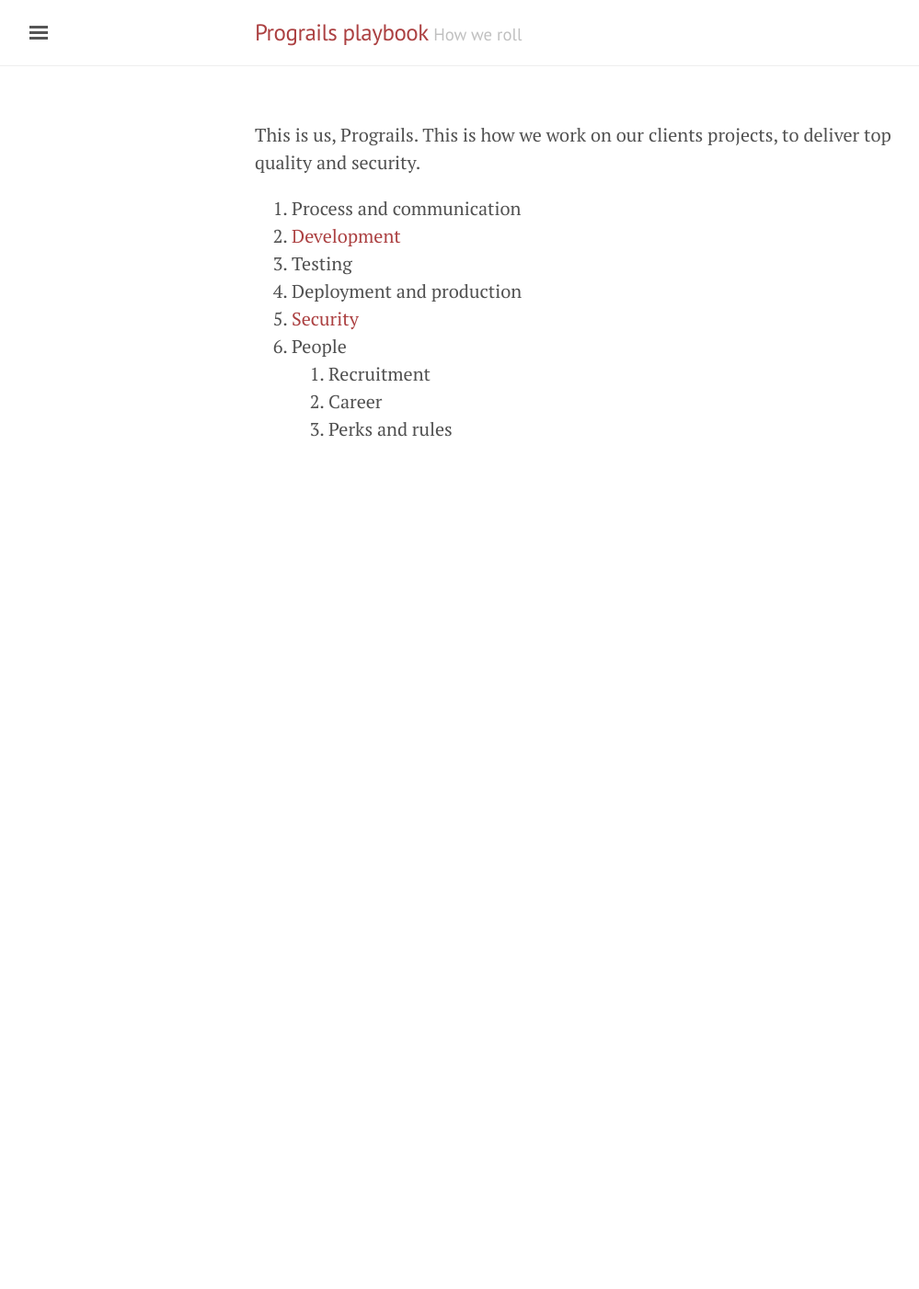
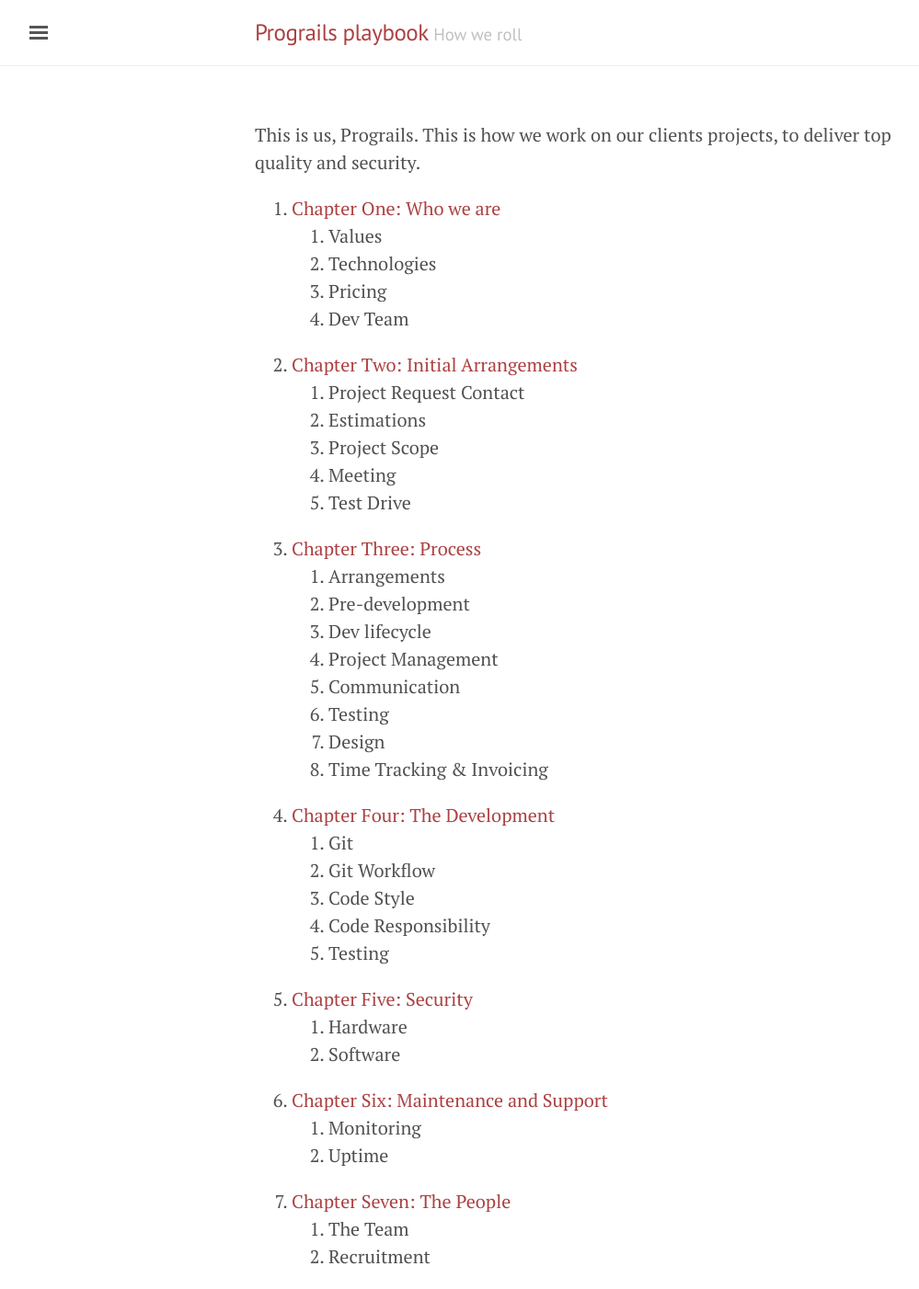
Before and after one commit to prograils/playbook, a Jekyll site: the page built from index.md, in a window 1280 px wide. Shown: the whole page at 92% size, without its empty margins (3-1002 px from the left). Built offline with Jekyll 4.4.1, drawn with Linux system fonts in a browser that asks for light colours; before the commit the page ends 900 px from its top, so only the background shows below that.

Commit message:
new versions of all pages excep development

```diff
--- a/index.md
+++ b/index.md
@@ -5,12 +5,45 @@ title: Home
 
 This is us, Prograils. This is how we work on our clients projects, to deliver top quality and security.
 
-1. Process and communication
-2. [Development](/playbook/development)
-3. Testing
-4. Deployment and production
-5. [Security](/playbook/security)
-6. People
-   1. Recruitment
-   2. Career
-   3. Perks and rules
+
+1. [Chapter One: Who we are](/playbook/who_we_are)
+   1. Values
+   2. Technologies
+   3. Pricing
+   4. Dev Team
+
+2. [Chapter Two: Initial Arrangements](/playbook/initial_arrangements)
+   1. Project Request Contact
+   2. Estimations
+   3. Project Scope
+   4. Meeting
+   5. Test Drive
+
+3. [Chapter Three: Process](/playbook/process)
+   1. Arrangements
+   2. Pre-development
+   3. Dev lifecycle
+   4. Project Management
+   5. Communication
+   6. Testing
+   7. Design
+   8. Time Tracking & Invoicing
+
+4. [Chapter Four: The Development](/playbook/development)
+   1. Git
+   2. Git Workflow
+   3. Code Style
+   4. Code Responsibility
+   5. Testing
+
+5. [Chapter Five: Security](/playbook/security)
+   1. Hardware
+   2. Software
+
+6. [Chapter Six: Maintenance and Support](/playbook/maintenance_and_support)
+   1. Monitoring
+   2. Uptime
+
+7. [Chapter Seven: The People](/playbook/the_people)
+   1. The Team
+   2. Recruitment
```
Also changed, not shown: initial_arrangements.md (added, +16 -0 lines), maintenance_and_support.md (added, +12 -0 lines), process.md (added, +35 -0 lines), security.md (+14 -16 lines), the_people.md (added, +37 -0 lines), who_we_are.md (added, +35 -0 lines).
